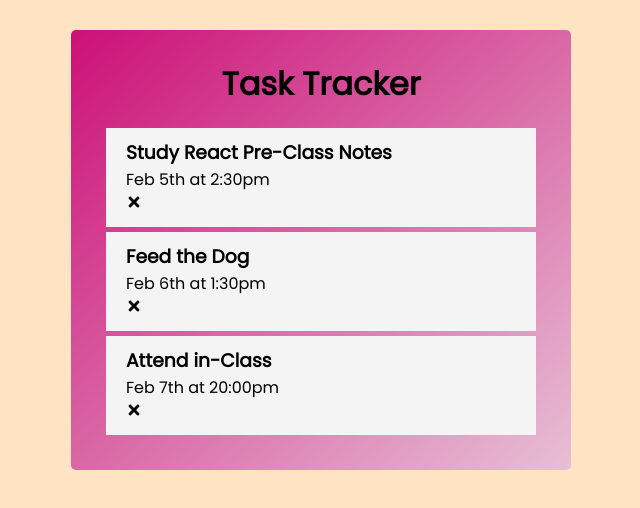
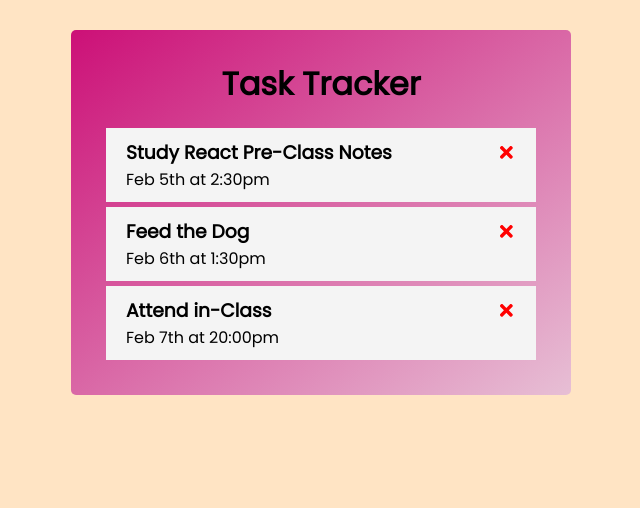
Before and after one commit to fatihece/task-tracker--react, a React (Create React App) app: page / in a window 1280 px wide. Shown: the top 508 px of the page, without its empty margins (319-959 px from the left). Built offline with nearby package versions, Linux system fonts and the light colour scheme.

Commit message:
created delete item

```diff
--- a/src/App.js
+++ b/src/App.js
@@ -6,11 +6,23 @@ import { initialState } from "./store/initialState";
 
 
 function App() {
-  const[tasks, setTasks] = useState(initialState)
+  const [tasks, setTasks] = useState(initialState)
+
+  //Create a task
+
+  // Delete a task
+  const onDelete = (id) => {
+    setTasks(tasks.filter((task)=>(task.id !== id))) // set if the ids not equal
+  }
+
+  // Toggle Done
+
+  // Toggle Show Hide
+
   return (
     <div className="container">
       <Header title={"Task Tracker"} />
-      <TaskList tasks={tasks}/>
+      <TaskList tasks={tasks} onDelete={onDelete }/>
     </div>
   );
 }
--- a/src/components/TaskItem.js
+++ b/src/components/TaskItem.js
@@ -1,12 +1,15 @@
 import React from 'react'
 import { FaTimes } from "react-icons/fa";
 
-const TaskItem = ({task}) => {
+const TaskItem = ({task, onDelete}) => {
     return (
         <div className="task">
-            <h3>{task.text}</h3>
+            <h3>{task.text}
+                <FaTimes
+                    style={{ color: "red", cursor: "pointer" }}
+                    onClick={(id) => onDelete(task.id)} />
+            </h3>
             <p>{task.day}</p>
-            <FaTimes />
         </div>
     )
 }
--- a/src/components/TaskList.js
+++ b/src/components/TaskList.js
@@ -1,12 +1,12 @@
 import React from 'react'
 import TaskItem from './TaskItem'
 
-const TaskList = ({tasks}) => {
+const TaskList = ({tasks, onDelete}) => {
     return (
         <div>
             {
                 tasks.map((task) => (
-                    <TaskItem key={tasks.id} task={task}/>
+                    <TaskItem key={tasks.id} task={task} onDelete={onDelete}/>
                 ))
             }
         </div>
```
